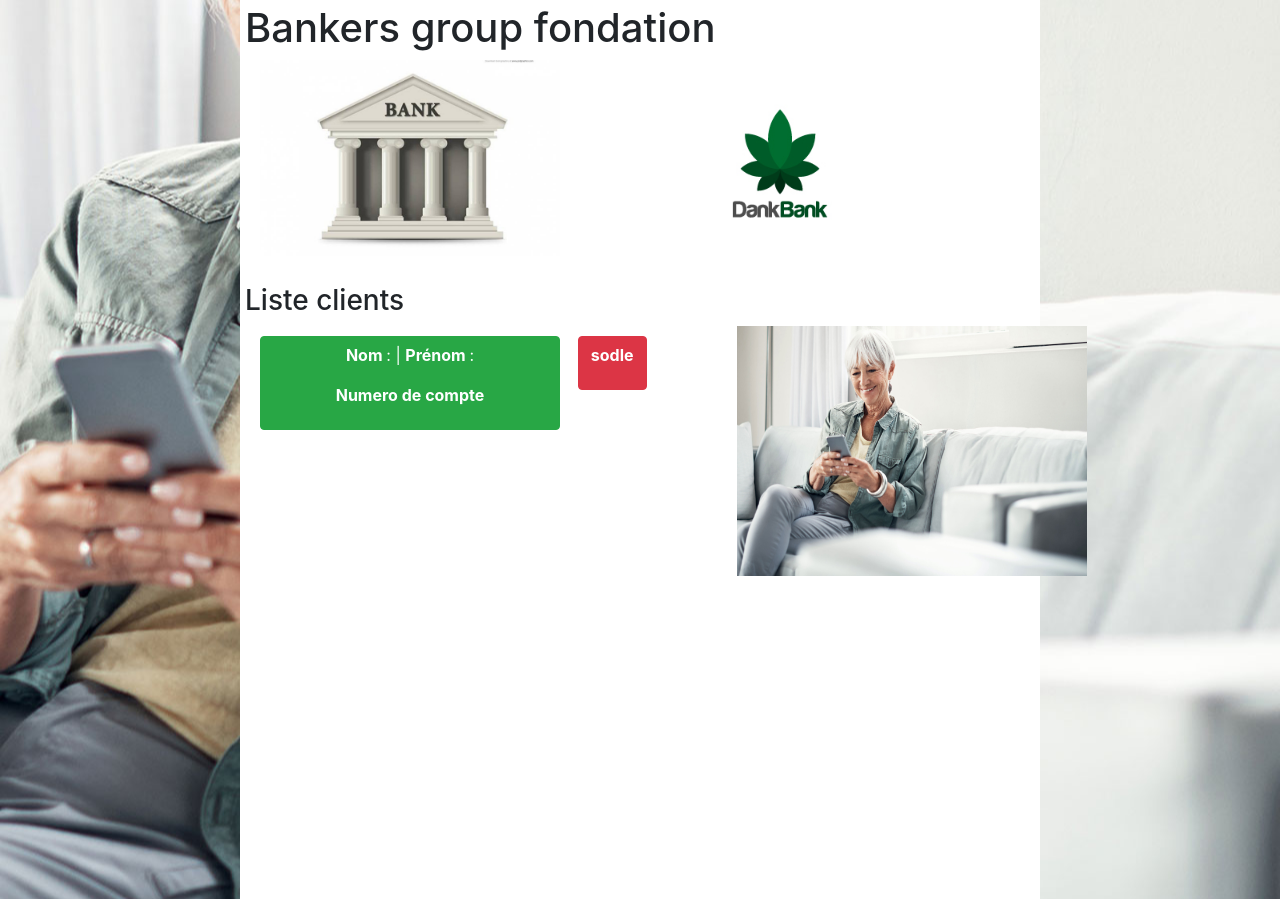
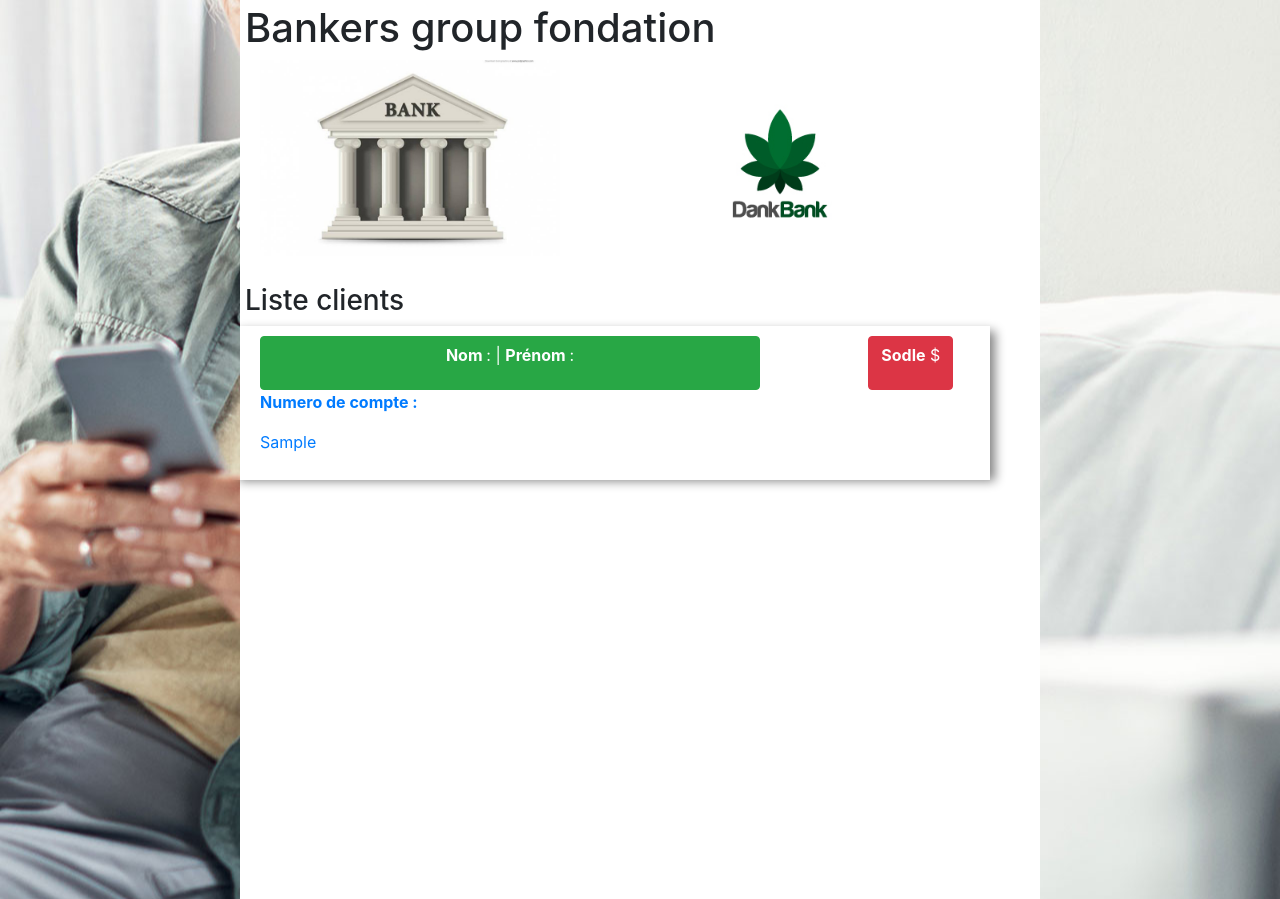
Before and after one commit to katanasam/bankers, a PHP site: page / in a window 1280 px wide. Shown: the part 25-924 px from the top of the page. Run offline with PHP 8.4, Linux system fonts and the light colour scheme; tables that the repository leaves empty or names only in its code hold one stand-in row (values such as "Sample post").

Commit message:
avant problème

```diff
--- a/Controllers/Router.php
+++ b/Controllers/Router.php
@@ -26,7 +26,7 @@ class Router
                  require_once('Models/'.$class_para.'.php');
             });
 
-//            var_dump($_GET);
+  //          var_dump($_GET);
 //
 //            if(!empty($_GET))
 //                echo "exist";
--- a/Models/Client.php
+++ b/Models/Client.php
@@ -31,6 +31,23 @@ class Client
 
         // affectation de la date
         $this->date = $date;
+
+        if ($tab_donnee_para['id_client'] != null)
+        {
+            $this->setIdClient($tab_donnee_para['id_client']);
+        }
+
+        // on met une regle pour le numero client
+        if ($tab_donnee_para['numero_client'] != null)
+        {
+            $this->setNumeroClient($tab_donnee_para['numero_client']);
+        }
+        else
+        {
+            $ramdom_number = rand(1,344847479);
+            $this->setNumeroClient($ramdom_number);
+        }
+
 
         // on utilise la fonction hydrate elle augmentent la securité des donnees recus
         $this->Hydrate($tab_donnee_para);
--- a/Models/Model.php
+++ b/Models/Model.php
@@ -62,6 +62,8 @@ abstract  class Model
         {
             // on range dans le tableau les donnees sour forme d'objet
             // de type l'objet passer en para
+
+
             $tab_var[] = new $obj_para($data);
         }
 
--- a/Views/viewAccueil.php
+++ b/Views/viewAccueil.php
@@ -29,6 +29,15 @@ body{
             margin-bottom: 10px;
             margin-top: 10px;
         }
+
+        .popo{
+
+            -webkit-box-shadow: 7px 3px 10px -2px rgba(0,0,0,0.49);
+            -moz-box-shadow: 7px 3px 10px -2px rgba(0,0,0,0.49);
+            box-shadow: 7px 3px 10px -2px rgba(0,0,0,0.49);
+            margin-bottom: 30px;
+
+        }
     </style>
 </head>
 </html>
@@ -45,39 +54,37 @@ body{
             <h3>Liste clients </h3>
             <div class="col-md-12 row">
 
-            <div class="col-md-8  row">
+                <?php
+                // je crontrole que les donneé arrive a la vue
+                //var_dump($clients);
+                foreach($clients as $client): ?>
+            <div class="col-md-12  popo row">
 
                 <!--la boucle commence ici  ------------------------------------------------------------------------------>
-               <?php
-               // je crontrole que les donneé arrive a la vue
-              // var_dump($clients);
-               foreach($clients as $client): ?>
+
                    <!-- utilisation des GETTERS car les attributs son en privé -->
-                <div class="col-md-8 lili ">
-                    <a href="Client.php">
-                    <span class="btn btn-success" style="width: 300px">
+                <div class="col-md-10 lili ">
+                    <a href="Client.php?url=banker;">
+                    <span class="btn btn-success" style="width: 500px">
                         <p> <strong>Nom </strong>: <?= $client->getNom(); ?>
 |                       <strong>  Prénom </strong>: <?= $client->getPrenom(); ?></p>
-                        <p> <strong>Numero de compte</strong></p>
+                      </span>
+                        <p> <strong>Numero de compte :</strong></p>
                         <p> <?= $client->getnumeroClient(); ?></p>
+
+
+                </div>
+                <div class="col-md-2 lili ">
+                    <span class="btn btn-danger">
+                        <p> <strong>Sodle</strong>  <?= $client->getEconomie();?> $</p>
                     </span>
                     </a>
                 </div>
-                <div class="col-md-4 lili ">
-                    <span class="btn btn-danger">
-                        <p> <strong>sodle</strong>  <?= $client->getEconomie(); ?></p>
-                    </span>
-
-                </div>
+            </div>
                 <?php  endforeach; ?>
 
                 <!--la boucle sarret ici ----------------------------------------------------------------------------------------->
-            </div>
-            <div class="col-md-4">
-                <img src="contenu/perso.jpg" width="350" height="250" alt="humain">
-            </div>
 
-            </div>
 
 
         </div>
```
Also changed, not shown: Controllers/ControllerBanke.php (added, +16 -0 lines).
